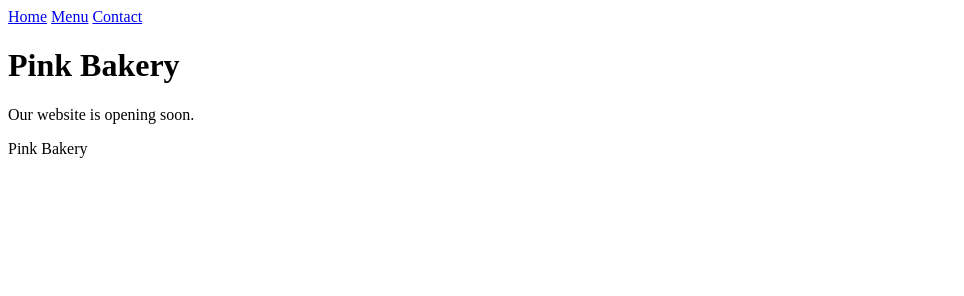
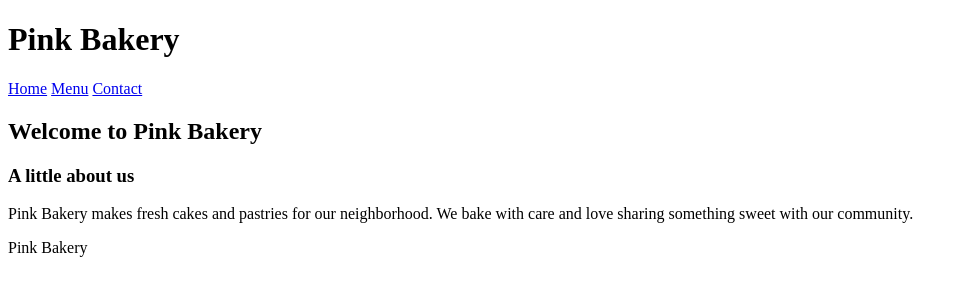
Before and after one commit to yesitspriyanshiduhh-code/crunchy-frontend-t1-priyanshi, a plain HTML site: page index.html in a window 1280 px wide. Shown: the whole page, without its empty margins (0-964 px from the left). Drawn offline with Linux system fonts and the light colour scheme.

Commit message:
Add bakery introduction to home page.
Removed duplicate header and added a welcome section with details about the bakery.

```diff
--- a/index.html
+++ b/index.html
@@ -6,15 +6,21 @@
   </head>
   <body>
     <header>
+      <h1>Pink Bakery</h1>
       <nav>
         <a href="index.html">Home</a>
         <a href="menu.html">Menu</a>
         <a href="contact.html">Contact</a>
       </nav>
-      <h1>Pink Bakery</h1>
     </header>
     <main>
-      <p>Our website is opening soon.</p>
+      <section>
+        <h2>Welcome to Pink Bakery</h2>
+        <article>
+          <h3>A little about us</h3>
+          <p>Pink Bakery makes fresh cakes and pastries for our neighborhood. We bake with care and love sharing something sweet with our community.</p>
+        </article>
+      </section>
     </main>
     <footer>
       <p>Pink Bakery</p>
```
